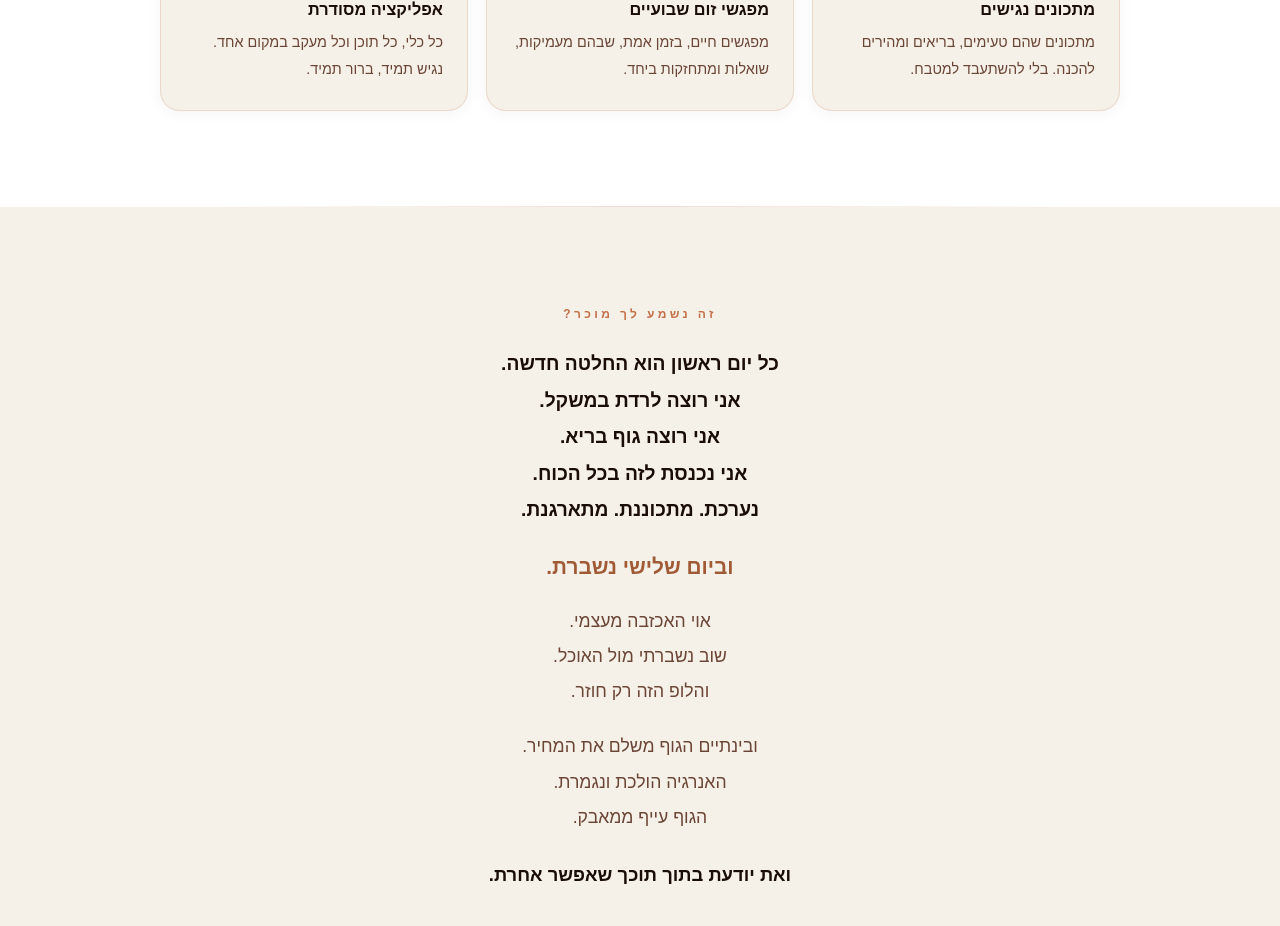
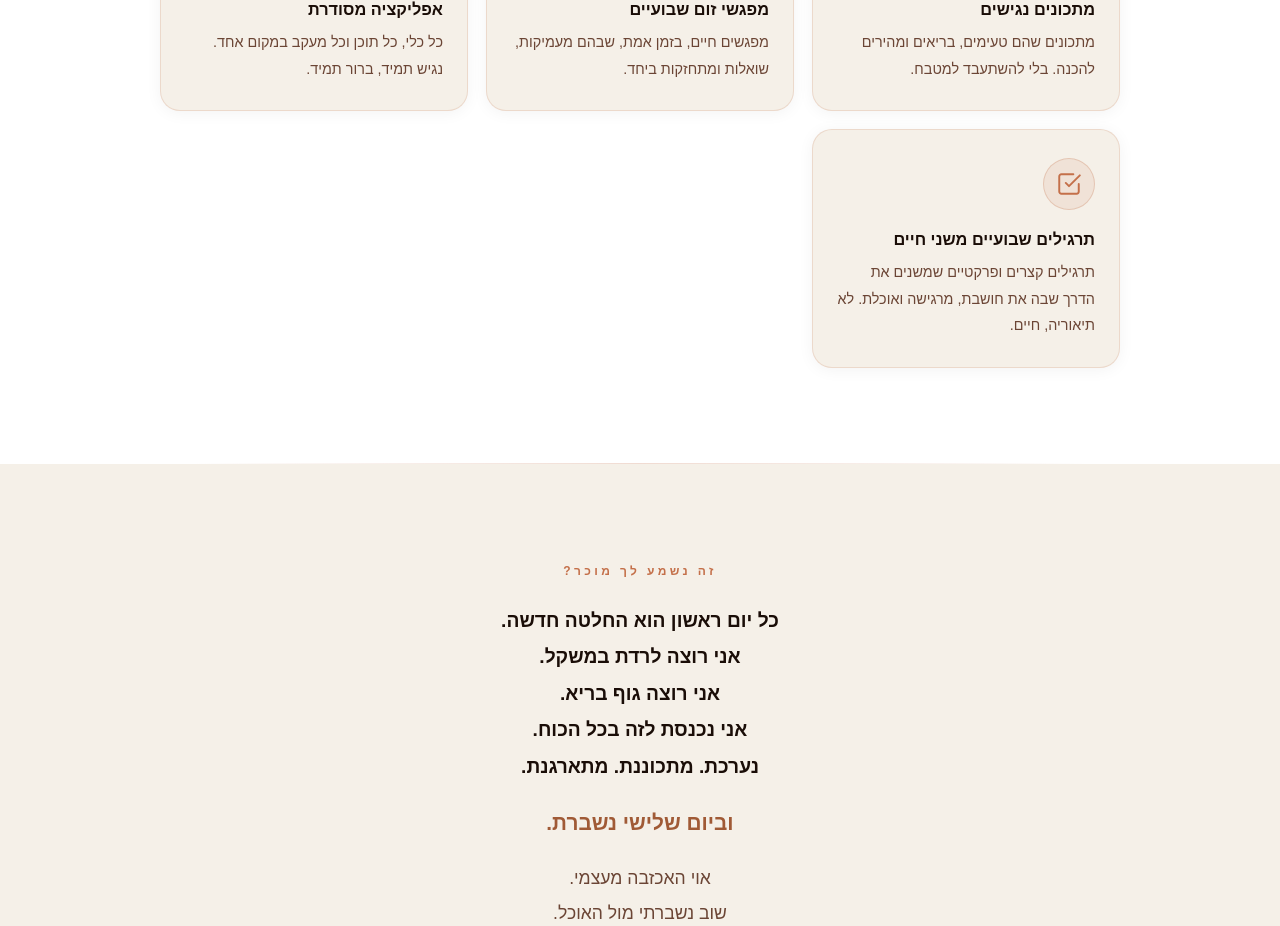
Before and after one commit to shenhav1985-netizen/floweat-landing, a Next.js app: page / in a window 1280 px wide. Shown: the part 2000-2926 px from the top of the page. Built offline with nearby package versions, Linux system fonts and the light colour scheme.

Commit message:
Add weekly life-changing exercises card to highlights

```diff
--- a/app/components/ProgramHighlightsSection.tsx
+++ b/app/components/ProgramHighlightsSection.tsx
@@ -62,6 +62,16 @@ const highlights = [
       <svg width="26" height="26" viewBox="0 0 24 24" fill="none" stroke="currentColor" strokeWidth="1.8" strokeLinecap="round" strokeLinejoin="round">
         <rect x="5" y="2" width="14" height="20" rx="2" ry="2"/>
         <line x1="12" y1="18" x2="12.01" y2="18" strokeWidth="2.5"/>
+      </svg>
+    ),
+  },
+  {
+    title: 'תרגילים שבועיים משני חיים',
+    desc: 'תרגילים קצרים ופרקטיים שמשנים את הדרך שבה את חושבת, מרגישה ואוכלת. לא תיאוריה, חיים.',
+    icon: (
+      <svg width="26" height="26" viewBox="0 0 24 24" fill="none" stroke="currentColor" strokeWidth="1.8" strokeLinecap="round" strokeLinejoin="round">
+        <polyline points="9 11 12 14 22 4"/>
+        <path d="M21 12v7a2 2 0 0 1-2 2H5a2 2 0 0 1-2-2V5a2 2 0 0 1 2-2h11"/>
       </svg>
     ),
   },
```
